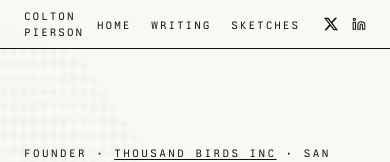
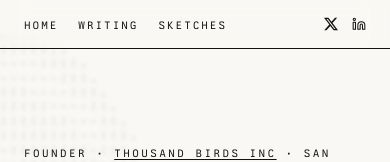
Before and after one commit to kvey/kvey.github.io, a Next.js app: page / in a window 390 px wide. Shown: the top 162 px of the page. Built offline with nearby package versions, Linux system fonts and the light colour scheme.

Commit message:
navbar fix

```diff
--- a/src/components/nav.tsx
+++ b/src/components/nav.tsx
@@ -31,12 +31,12 @@ export default function Nav() {
       >
         <a
           href="/"
-          className="nav-link font-mono text-[11px] uppercase tracking-[0.18em]"
+          className="nav-link hidden font-mono text-[11px] uppercase tracking-[0.18em] sm:block"
         >
           Colton Pierson
         </a>
 
-        <div className="flex items-center gap-x-6 sm:gap-x-8">
+        <div className="flex flex-1 items-center justify-between gap-x-6 sm:flex-none sm:justify-start sm:gap-x-8">
           <ul className="flex items-center gap-x-5 sm:gap-x-7">
             {navigation.map((item) => (
               <li key={item.name}>
```
